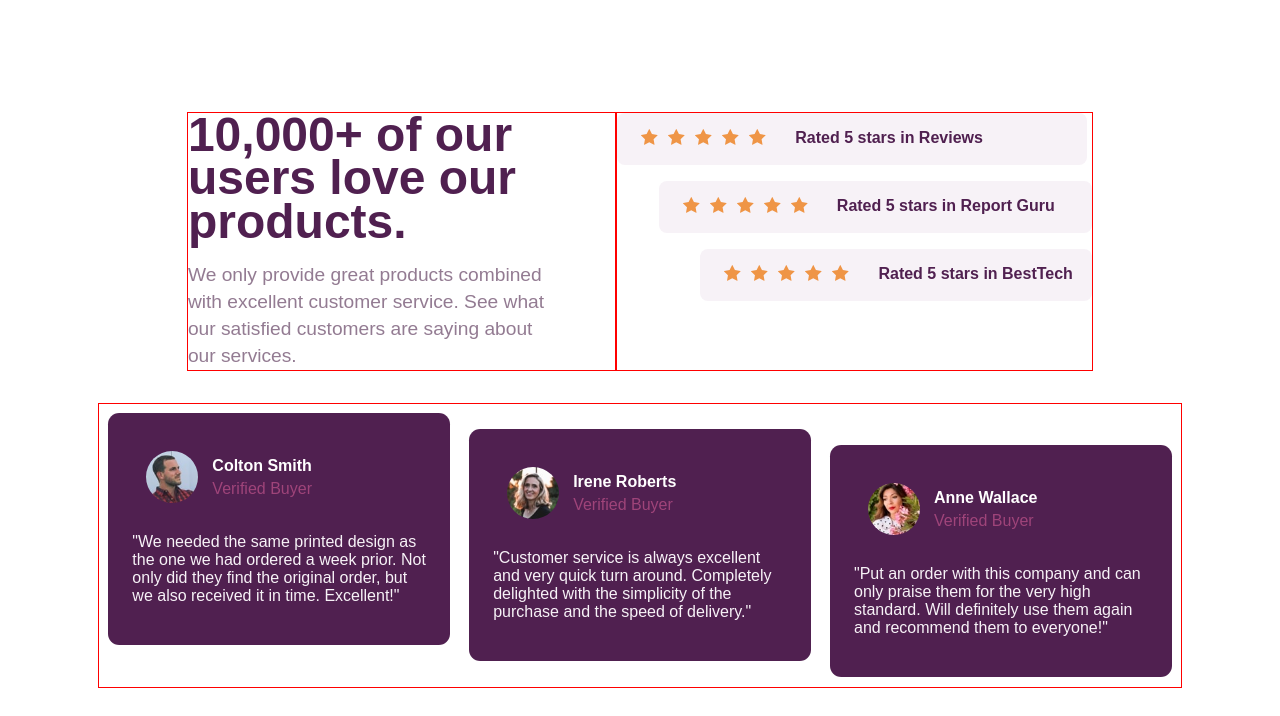
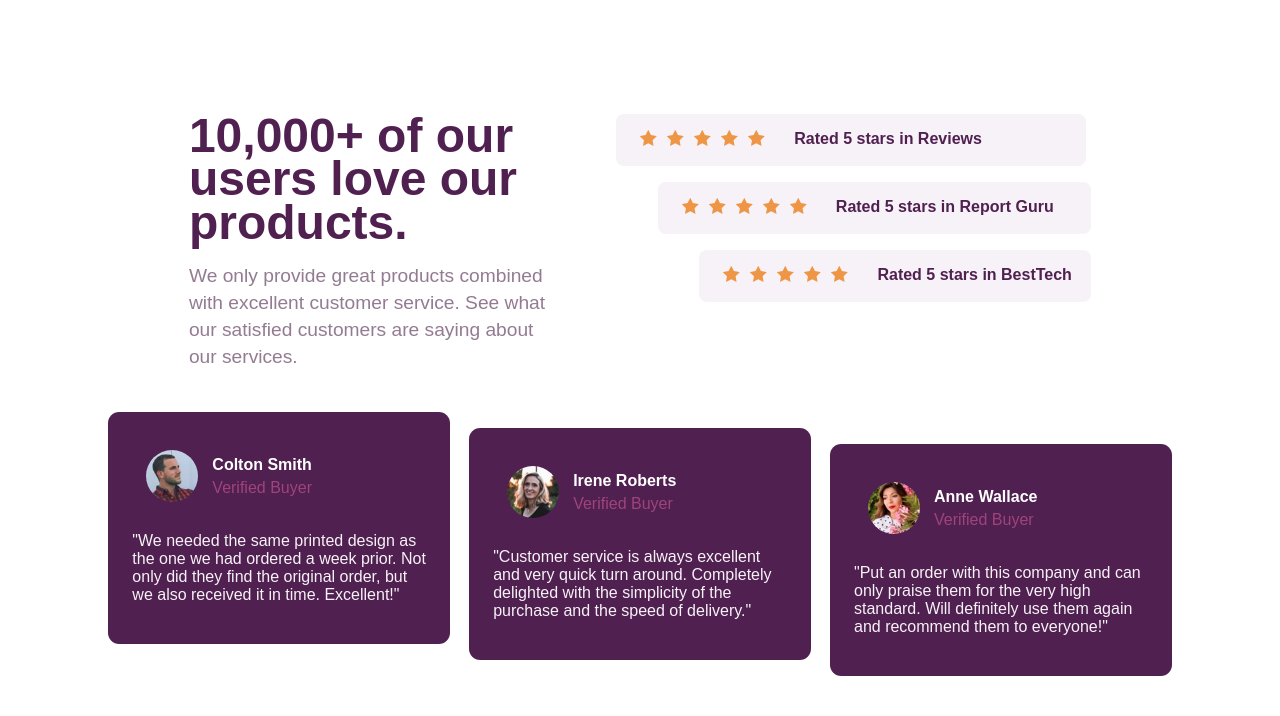
Before and after one commit to TheAncientOwl/social-proof-section, a React (Create React App) app: page / in a window 1280 px wide. Shown: the top 716 px of the page. Built offline with nearby package versions, Linux system fonts and the light colour scheme; a web font is replaced by a local one.

Commit message:
removed borders.

```diff
--- a/src/components/cards/CardElements.js
+++ b/src/components/cards/CardElements.js
@@ -3,7 +3,6 @@ import Breakpoints from '../../Breakpoints';
 
 export const Container = styled.div`
   display: flex;
-  border: 1px solid red;
 
   @media (max-width: ${Breakpoints.mobile}) {
     flex-direction: column;
--- a/src/components/ratings/RatingElements.js
+++ b/src/components/ratings/RatingElements.js
@@ -2,7 +2,6 @@ import styled from 'styled-components';
 import Breakpoints from '../../Breakpoints';
 
 export const Container = styled.div`
-  border: 1px solid red;
   @media (max-width: ${Breakpoints.mobile}) {
     margin-top: 2em;
   }
--- a/src/components/text-header/TextHeaderElements.js
+++ b/src/components/text-header/TextHeaderElements.js
@@ -1,9 +1,7 @@
 import styled from 'styled-components';
 import Breakpoints from '../../Breakpoints';
 
-export const Container = styled.div`
-  border: 1px solid red;
-`;
+export const Container = styled.div``;
 
 export const Title = styled.div`
   color: ${({ theme }) => theme.darkMagenta};
```
